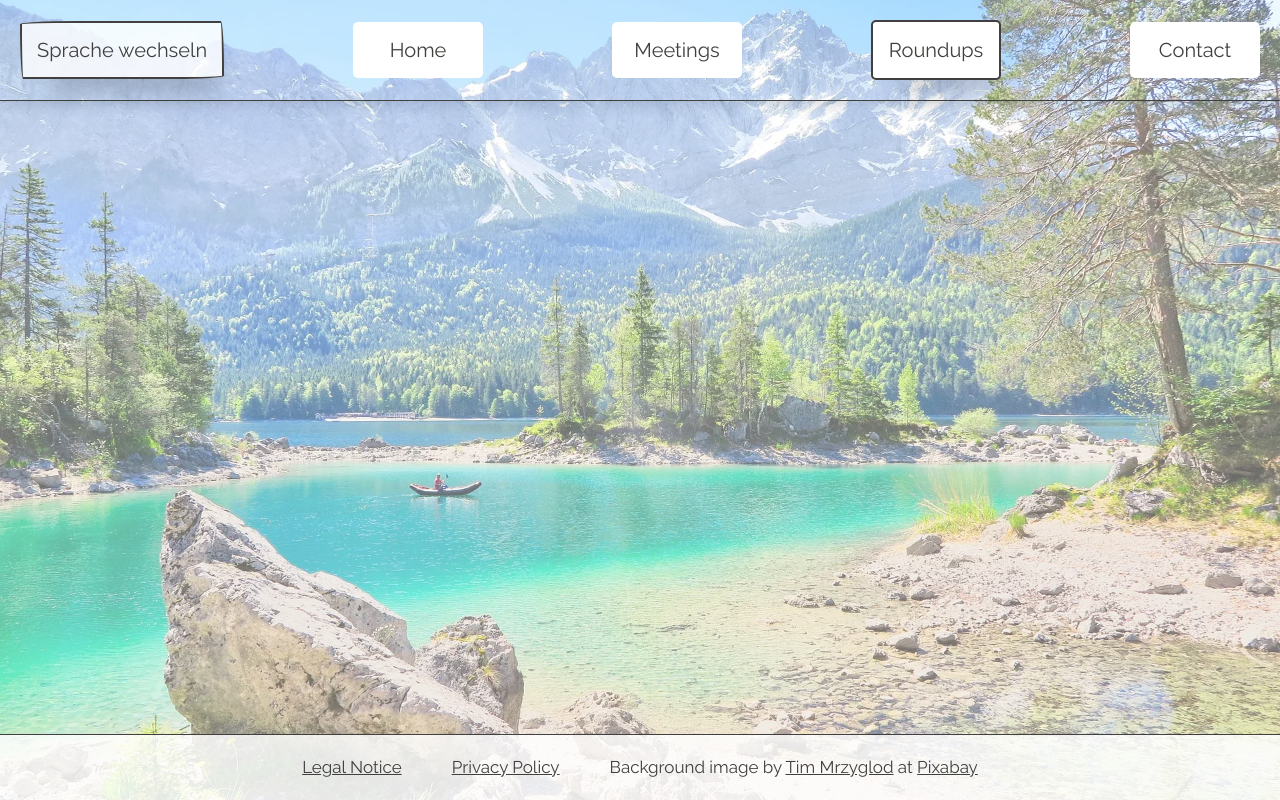
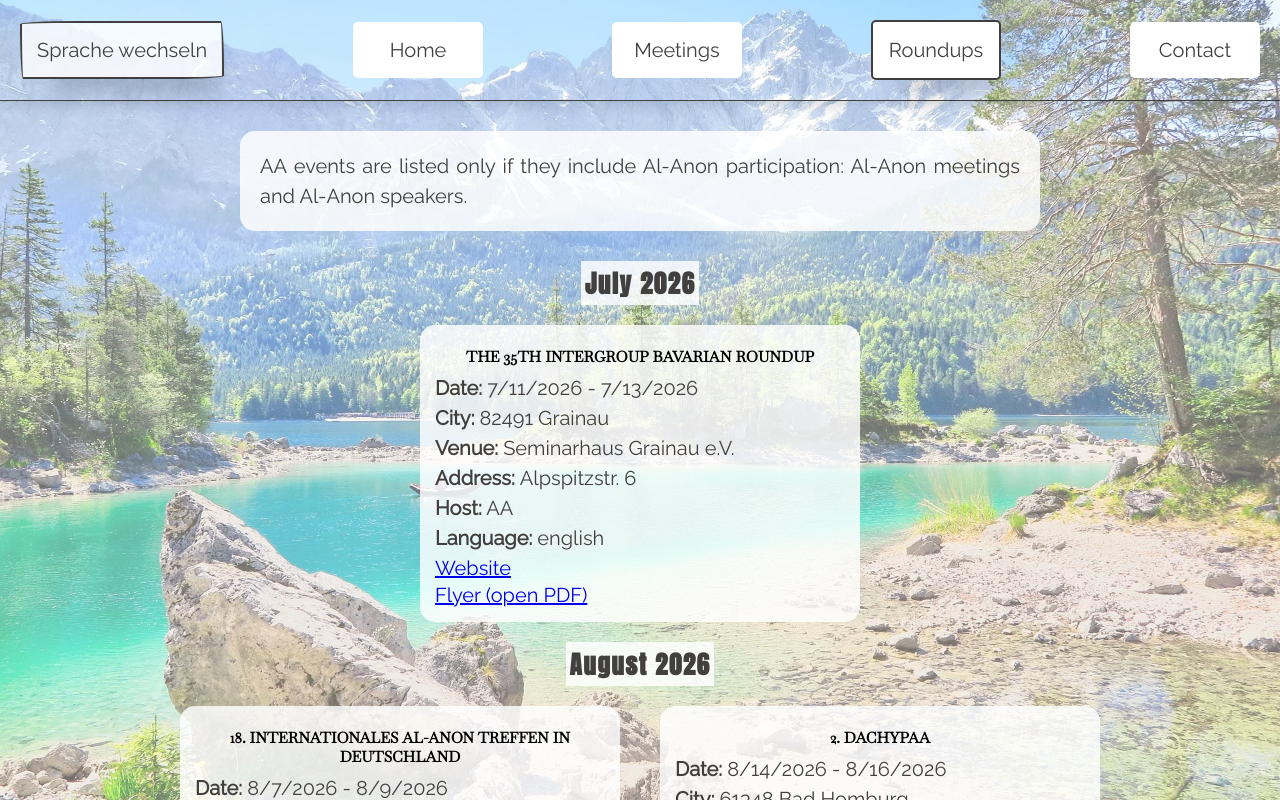
Before and after one commit to Footsteps/al-anon, a React (Vite) app: page /events in a window 1280 px wide. Shown: the top 800 px of the page. Built offline with nearby package versions, Linux system fonts and the light colour scheme.

Commit message:
minor change

```diff
--- a/src/App.jsx
+++ b/src/App.jsx
@@ -53,7 +53,7 @@ export default function App() {
           element={<Home language={language} isMobile={isMobile} />}
         />
         <Route path="/meetings" element={<Meetings language={language} />} />
-        <Route path="/roundups" element={<Events language={language} />} />
+        <Route path="/events" element={<Events language={language} />} />
         <Route path="/contact" element={<Contact language={language} />} />
         <Route path="/impressum" element={<Impressum language={language} />} />
         <Route path="/privacy" element={<Privacy language={language} />} />
--- a/src/data/seo.js
+++ b/src/data/seo.js
@@ -17,7 +17,7 @@ export const seo = {
     events: {
         title: "Roundups | English Speaking Al-Anon Berlin & European Conventions",
         description: "Upcoming English-speaking Al-Anon roundups or events with Al-Anon participation",
-        url: `${BASE_URL}/roundups`,
+        url: `${BASE_URL}/events`,
         image: IMAGE
     },
     contact: {
```
Also changed, not shown: 1 other file (tests, documents, lock files or other folders).
